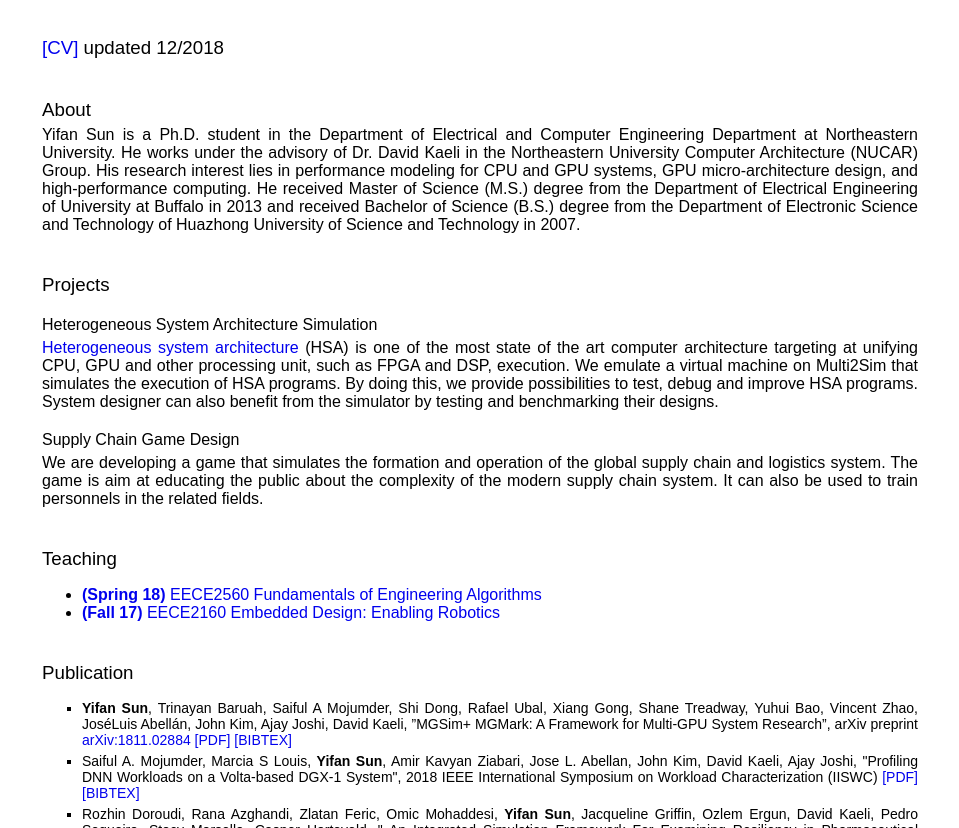
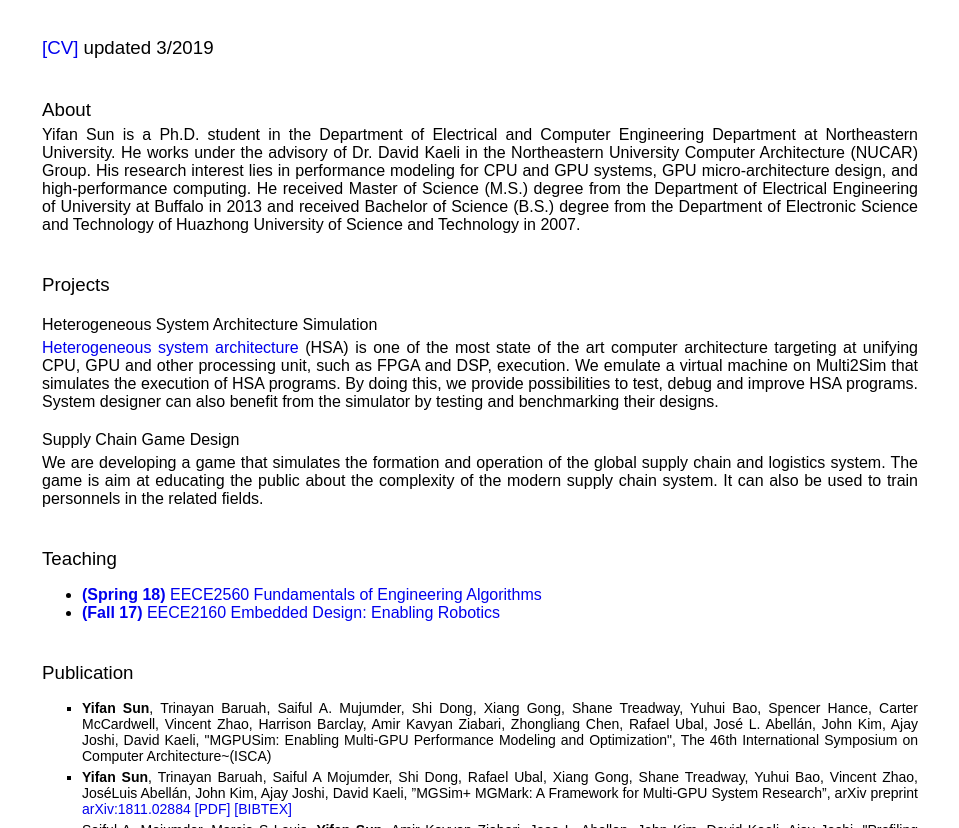
Before and after one commit to syifan/syifan.github.io, a plain HTML site: page index.html in a window 1280 px wide. Shown: the part 124-952 px from the top of the page, without its empty margins (160-1119 px from the left). Drawn offline with Linux system fonts and the light colour scheme.

Commit message:
Update CV

```diff
--- a/index.html
+++ b/index.html
@@ -31,7 +31,7 @@
 			</div>
 		</div>
 		<div class="content">
-			<h3><a href="Yifan_CV.pdf">[CV]</a> updated 12/2018</h3>
+			<h3><a href="Yifan_CV.pdf">[CV]</a> updated 3/2019</h3>
 			<h3>About</h3>
 			<p>
 				Yifan Sun is a Ph.D. student in the Department of Electrical
@@ -89,6 +89,16 @@
 
 			<h3>Publication</h3>
 			<ul class="publication-list">
+				<li>
+					<b>Yifan Sun</b>, Trinayan Baruah, Saiful A. Mujumder, Shi
+					Dong, Xiang Gong, Shane Treadway, Yuhui Bao, Spencer Hance,
+					Carter McCardwell, Vincent Zhao, Harrison Barclay, Amir
+					Kavyan Ziabari, Zhongliang Chen, Rafael Ubal, José L.
+					Abellán, John Kim, Ajay Joshi, David Kaeli, "MGPUSim:
+					Enabling Multi-GPU Performance Modeling and Optimization",
+					The 46th International Symposium on Computer
+					Architecture~(ISCA)
+				</li>
 				<li>
 					<b>Yifan Sun</b>, Trinayan Baruah, Saiful A Mojumder, Shi
 					Dong, Rafael Ubal, Xiang Gong, Shane Treadway, Yuhui Bao,
```
Also changed, not shown: 1 other file.
